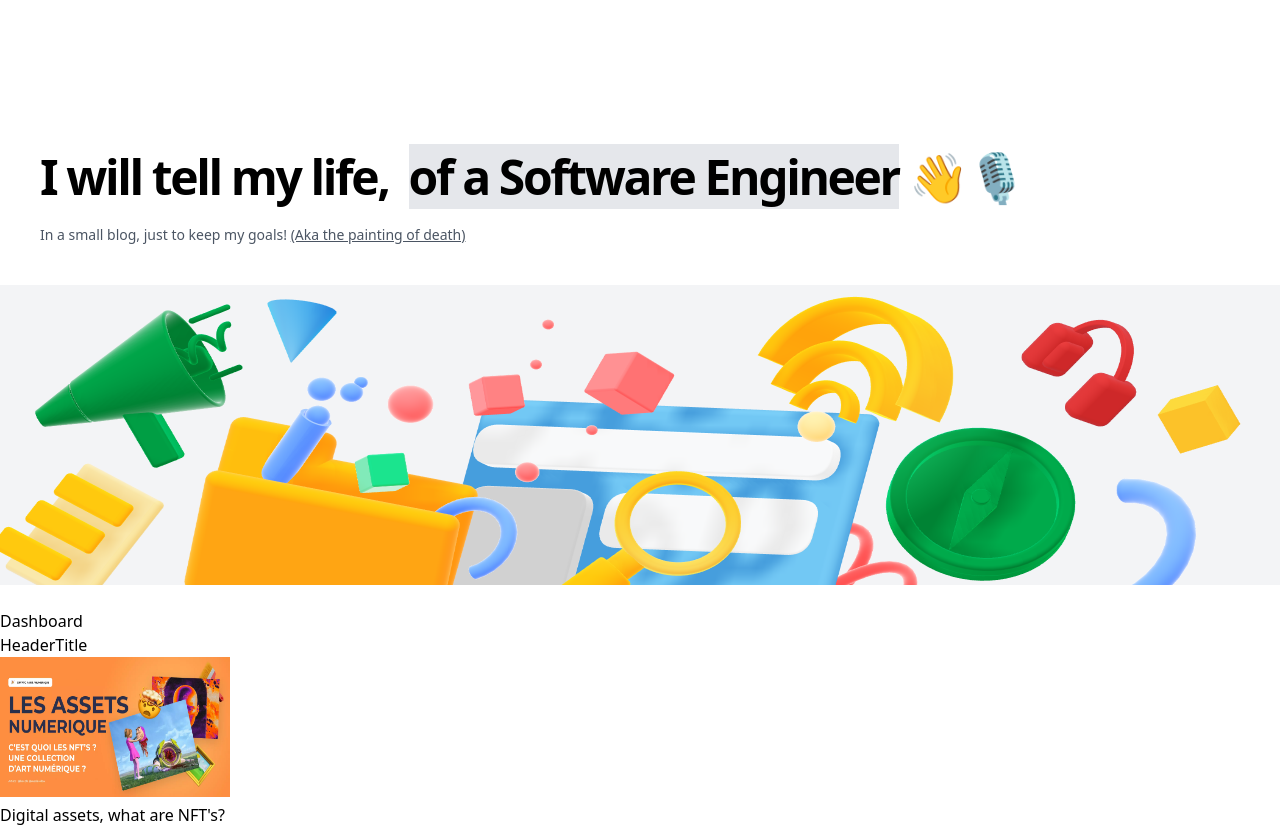
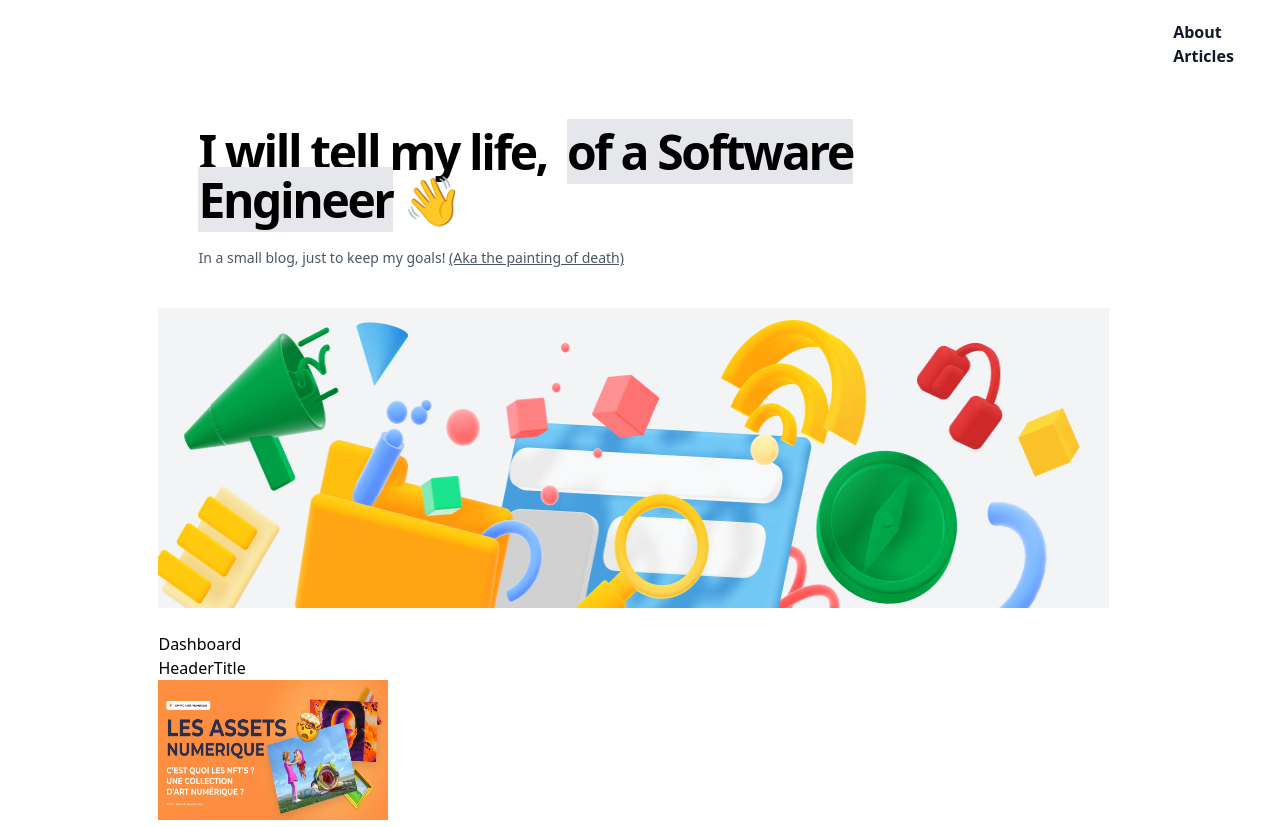
Before and after one commit to abdukhamiddev/next.js-tailwind-blog, a Next.js app: page / in a window 1280 px wide. Shown: the top 827 px of the page. Built offline with nearby package versions, Linux system fonts and the light colour scheme; grey boxes are pictures that could not be loaded.

Commit message:
Styling header

```diff
--- /dev/null
+++ b/components/Header.js
@@ -0,0 +1,38 @@
+import React from 'react';
+import NextLink from 'next/link';
+
+const Header = () => {
+  return (
+    <div className="bg-white">
+      <nav className="px-5 pt-3 pb-2 md:px-0 bg-opacity-90">
+        <div className="flex items-center justify-between">
+          <div>
+            <NextLink href="/" passHref>
+              <video
+                className="rounded-full"
+                src="/static/logovideo.webm"
+                height={40}
+                width={40}
+                quality="100"
+                autoPlay
+                loop
+              ></video>
+            </NextLink>
+          </div>
+
+          <div>
+            <NextLink href="/about">
+              <a className="pr-3">About</a>
+            </NextLink>
+
+            <NextLink href="/articles">
+              <a className="pr-3">Articles</a>
+            </NextLink>
+          </div>
+        </div>
+      </nav>
+    </div>
+  );
+};
+
+export default Header;
--- a/components/HeroBanner.js
+++ b/components/HeroBanner.js
@@ -10,7 +10,7 @@ const HeroBanner = () => {
           <div>
             I will tell my life, &#160;
             <span className="inline bg-gray-200">of a Software Engineer</span>
-            &#160;👋🎙
+            &#160;👋
           </div>
         </h1>
         <br />
--- a/components/Layout.js
+++ b/components/Layout.js
@@ -1,20 +1,70 @@
 import React from 'react';
+import Header from './Header';
+import NextLink from 'next/link';
+import { motion } from 'framer-motion';
 
 const Layout = ({ children, preview }) => {
   return (
     <>
-      <div>
+      <div className="block lg:hidden">
+        <div className="max-w-screen-md mx-auto">
+          <div className="sticky sticky-nav">
+            <Header />
+          </div>
+          {children}
+        </div>
+      </div>
+      <div className="z-50 hidden lg:block">
+        <div className="flex justify-center mx-auto flex-nowrap max-w-screen-xl-plus">
+          <div className="w-1/6 ">
+            <div className="sticky sticky-nav">
+              <motion.div>
+                <nav className="absolute w-full pt-5 pl-10">
+                  <NextLink href="/" passHref>
+                    <div className="p-1">
                       <video
+                        className="rounded-full cursor-pointer "
                         src="/static/logovideo.webm"
-          className="rounded-full"
                         height={40}
                         width={50}
                         quality="100"
                         autoPlay
                         loop
-        ></video>
+                      />
                     </div>
-      <div>{children}</div>;
+                  </NextLink>
+                </nav>
+              </motion.div>
+            </div>
+          </div>
+          <div className="w-full mx-auto max-w-screen-lg-plus">
+            <div>{children}</div>
+          </div>
+
+          <div className="w-1/6 pl-12">
+            <motion.div className="sticky sticky-nav">
+              <nav className="absolute pt-5">
+                <div>
+                  <motion.div>
+                    <NextLink href="/about">
+                      <a className="p-1 pb-5 pl-5 text-sm font-bold text-gray-900 transition-all sm:text-base sm:p-4 hover:text-red-300 duration-[0.9]">
+                        About
+                      </a>
+                    </NextLink>
+                  </motion.div>
+                  <motion.div>
+                    <NextLink href="/articles">
+                      <a className="p-1 pb-5 pl-5 text-sm font-bold text-gray-900 transition-all sm:text-base sm:p-4 hover:text-red-300 duration-[0.9]">
+                        Articles
+                      </a>
+                    </NextLink>
+                  </motion.div>
+                </div>
+              </nav>
+            </motion.div>
+          </div>
+        </div>
+      </div>
     </>
   );
 };
--- a/styles/globals.css
+++ b/styles/globals.css
@@ -20,3 +20,17 @@ a {
 * {
   box-sizing: border-box;
 }
+
+.max-w-screen-lg-plus {
+  max-width: 1350px;
+}
+.max-w-screen-xl-plus {
+  max-width: 1400px;
+}
+
+.sticky-nav {
+  z-index: 10;
+  top: 0;
+  backdrop-filter: saturate(180%) blur(20px);
+  transition: background-color 0.1s ease-in-out;
+}
```
Lines whose indentation alone changed are shown as unchanged.
